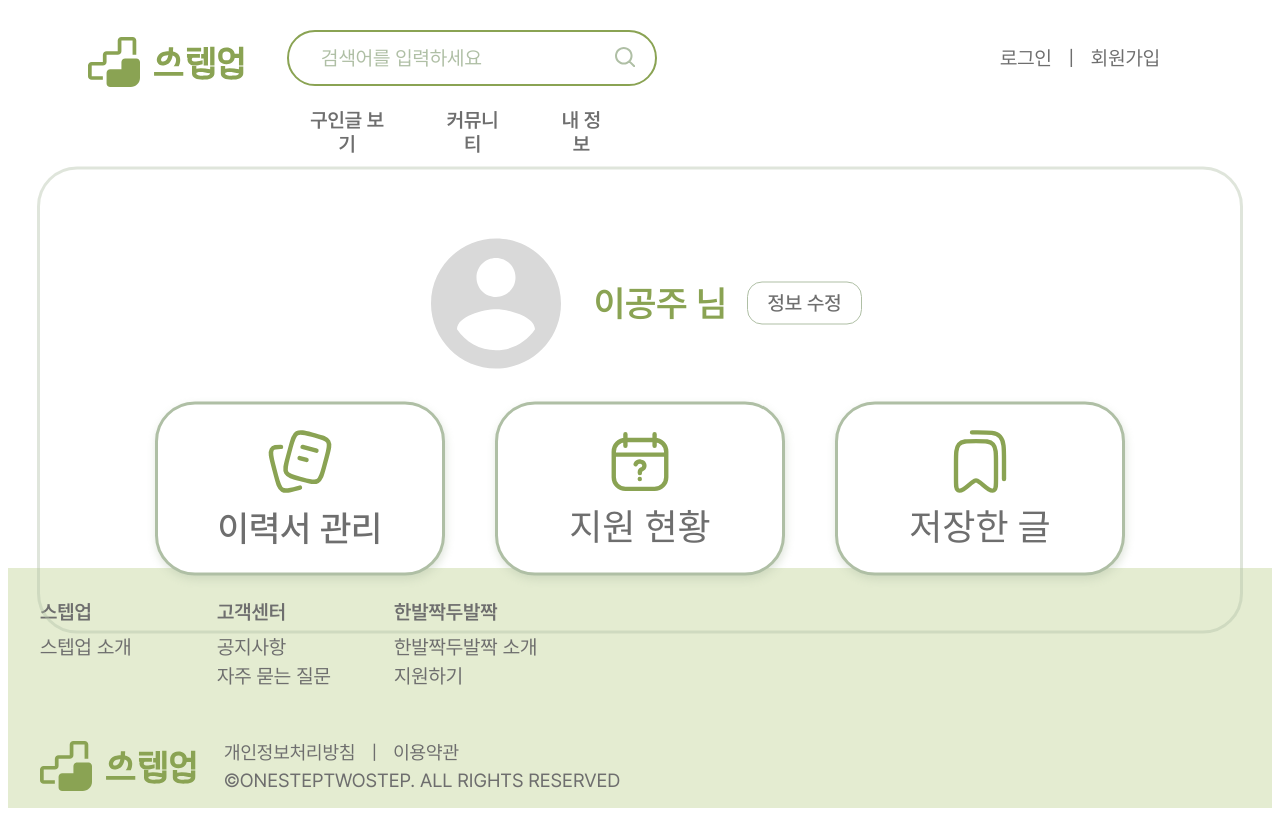
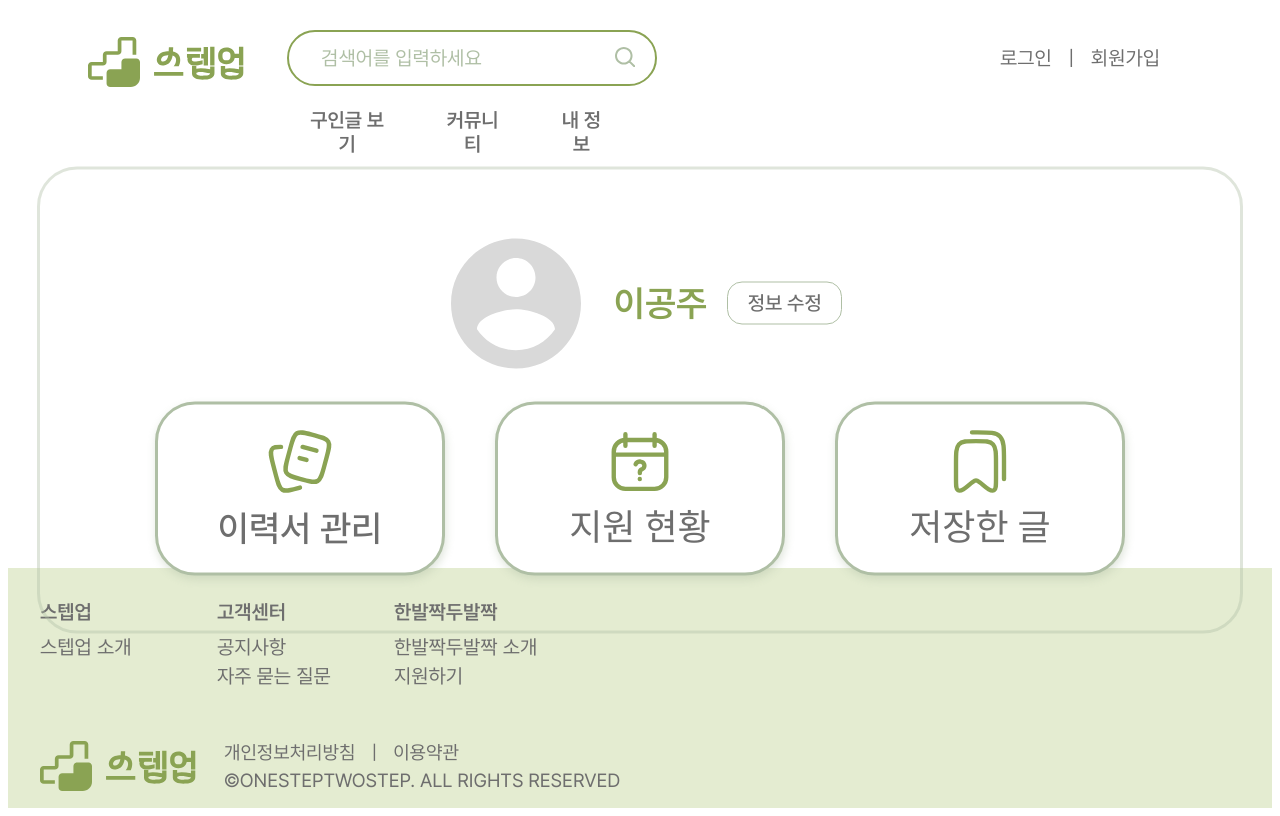
Before and after one commit to ICT-project-stepup/stepup-web, a React (Create React App) app: page /homelessmypage in a window 1280 px wide. Shown: the top 816 px of the page. Built offline with nearby package versions, Linux system fonts and the light colour scheme.

Commit message:
Add: 더미데이터 추가

```diff
--- a/src/pages/homeless/HmlsMyPage.js
+++ b/src/pages/homeless/HmlsMyPage.js
@@ -6,6 +6,10 @@ import { ReactComponent as ResumeIcon } from "../../icons/ResumeIcon.svg";
 import { ReactComponent as ApplyIcon } from "../../icons/ApplyIcon.svg";
 import { ReactComponent as SaveIcon } from "../../icons/SaveIcon.svg";
 import { useNavigate } from "react-router-dom";
+
+const userDummy = {
+  name: "이공주",
+};
 
 /* 채은 */
 export default function HmlsMyPage() {
@@ -27,7 +31,7 @@ export default function HmlsMyPage() {
     <Test>
       <Content>
         <StyledProfile />
-        <Text>이공주 님</Text>
+        <Text>{userDummy.name}</Text>
         <ChangeInformBtn>정보 수정</ChangeInformBtn>
       </Content>
 
```
